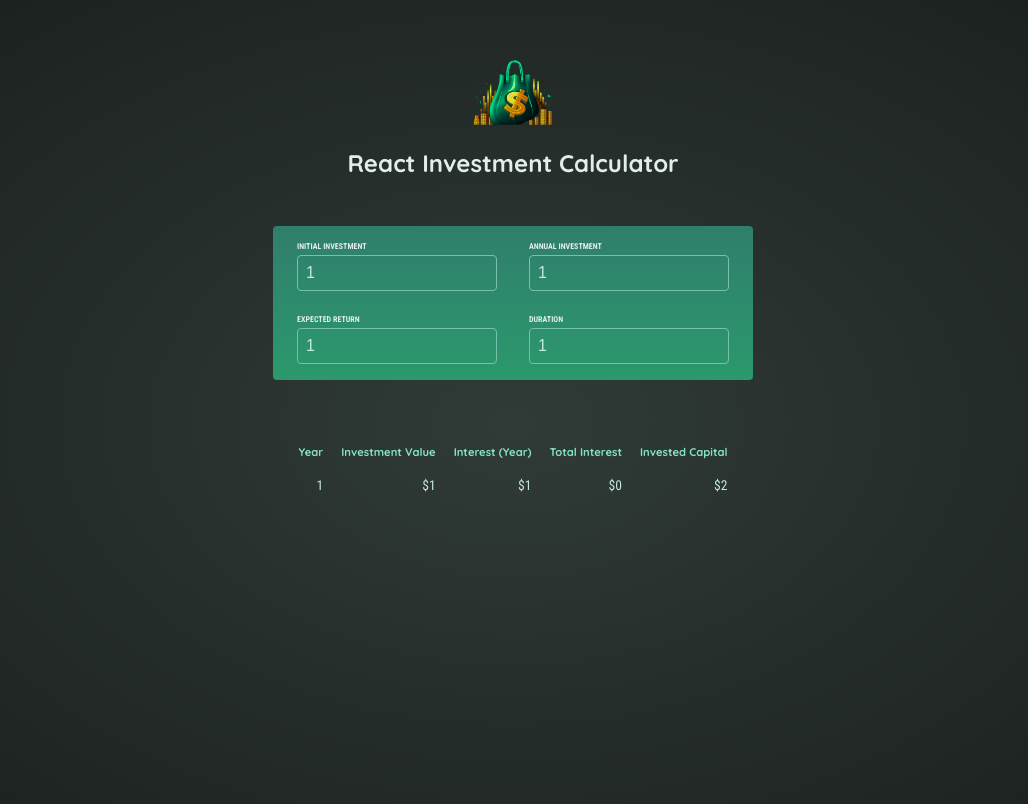
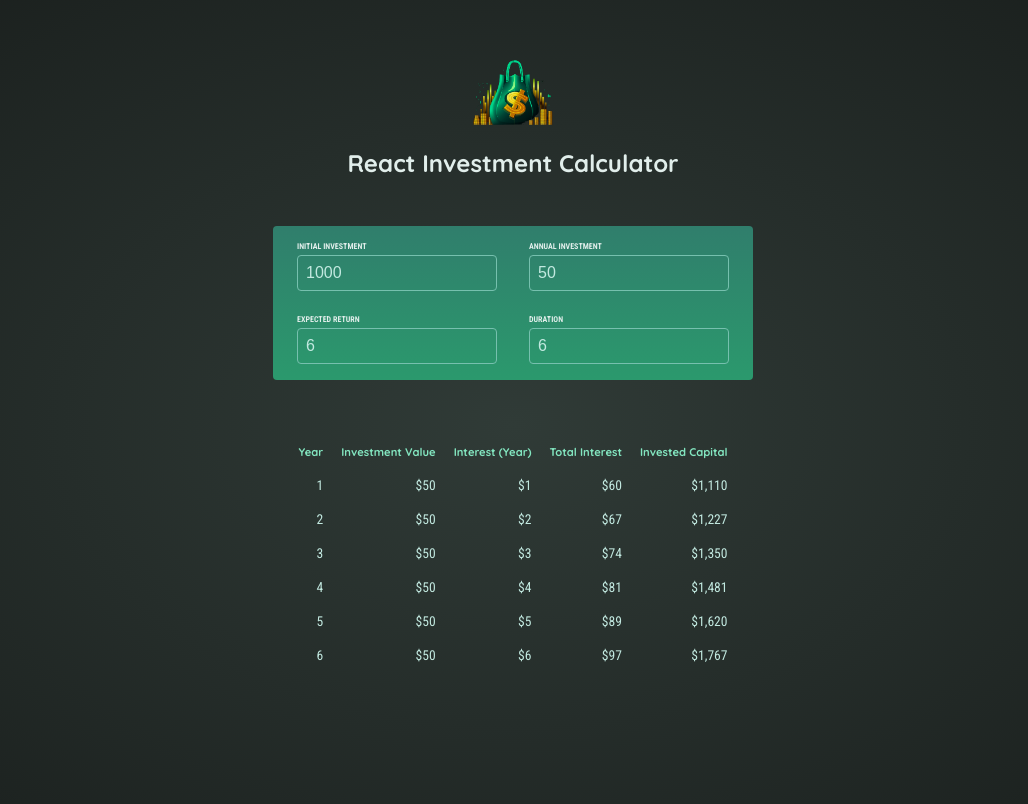
Before and after one commit to Grione/investment-calculator-app, a React (Vite) app: page / in a window 1280 px wide. Shown: the top 804 px of the page, without its empty margins (127-1155 px from the left). Built offline with nearby package versions, Linux system fonts and the light colour scheme.

Commit message:
refactoring components

```diff
--- a/src/App.jsx
+++ b/src/App.jsx
@@ -5,10 +5,10 @@ import Input from "./components/Input";
 import Table from "./components/Table";
 
 const INITIAL_STATE = {
-  initialInvestment: 1,
-  annualInvestment: 1,
-  expectedReturn: 1,
-  duration: 1
+  initialInvestment: 1000,
+  annualInvestment: 50,
+  expectedReturn: 6,
+  duration: 6
 }
 
 const LABELS = {
@@ -37,10 +37,10 @@ function App() {
       <Header />
       <div id="user-input">
         <div className="input-group">
-          <Input label={"initial investment"} onChange={onChangeValue} />
-          <Input label={"annual investment"} onChange={onChangeValue} />
-          <Input label={"expected return"} onChange={onChangeValue} />
-          <Input label={"duration"} onChange={onChangeValue} />
+          <Input label={LABELS.initialInvestment} defaultValue={values.initialInvestment} onChange={onChangeValue} />
+          <Input label={LABELS.annualInvestment} defaultValue={values.annualInvestment} onChange={onChangeValue} />
+          <Input label={LABELS.expectedReturn} defaultValue={values.expectedReturn} onChange={onChangeValue} />
+          <Input label={LABELS.duration} defaultValue={values.duration} onChange={onChangeValue} />
         </div>
       </div>
       <section>
--- a/src/components/Input.jsx
+++ b/src/components/Input.jsx
@@ -1,17 +1,9 @@
-import { useState } from "react"
-
-export default function Input({ label, onChange }) {
-  const [value, setValue] = useState(1);
-
-  function handlerChange(event) {
-    setValue(event.target.value);
-    onChange(label, event.target.value);
-  }
+export default function Input({ label, onChange, defaultValue }) {
 
   return (
     <div className="input-container">
       <label>{label}</label>
-      <input type="number" min={0} value={value} onChange={handlerChange} />
+      <input type="number" min={0} value={defaultValue} required onChange={(event) => onChange(label, event.target.value)} />
     </div>
   )
 }
```
